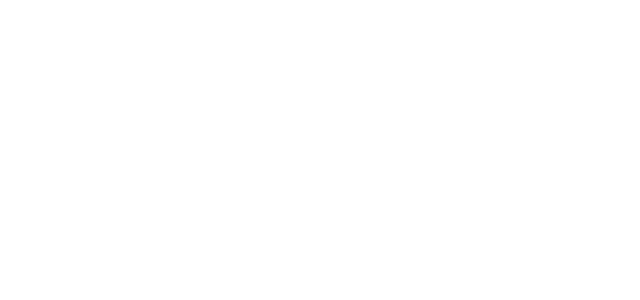
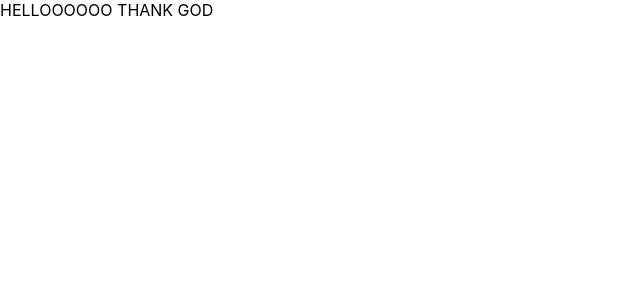
Before and after one commit to joanclarke/Weather-App, a React (Create React App) app in the folder weather-app-react/: page / in a window 1280 px wide. Shown: the top 300 px of the page, without its empty margins (0-640 px from the left). Built offline with nearby package versions, Linux system fonts and the light colour scheme.

Commit message:
add API key

```diff
--- a/weather-app-react/package.json
+++ b/weather-app-react/package.json
@@ -9,7 +9,7 @@
     "axios": "^1.5.1",
     "react": "^18.2.0",
     "react-dom": "^18.2.0",
-    "react-scripts": "^3.0.1",
+    "react-scripts": "^5.0.1",
     "web-vitals": "^2.1.4"
   },
   "scripts": {
--- a/weather-app-react/src/App.js
+++ b/weather-app-react/src/App.js
@@ -1,7 +1,10 @@
 import React, { useState } from 'react'
 import axios from 'axios'
+
 function App() {
-  return <div className="App"></div>
+  // const url = 'https://api.openweathermap.org/data/3.0/onecall?lat={lat}&lon={lon}&exclude=dallas&appid=4c42be5a817769952f07dc6e780087c7'
+
+  return <div className="App">HELLOOOOOO THANK GOD</div>
 }
 
 export default App
```
Also changed, not shown: 1 other file (tests, documents, lock files or other folders).
